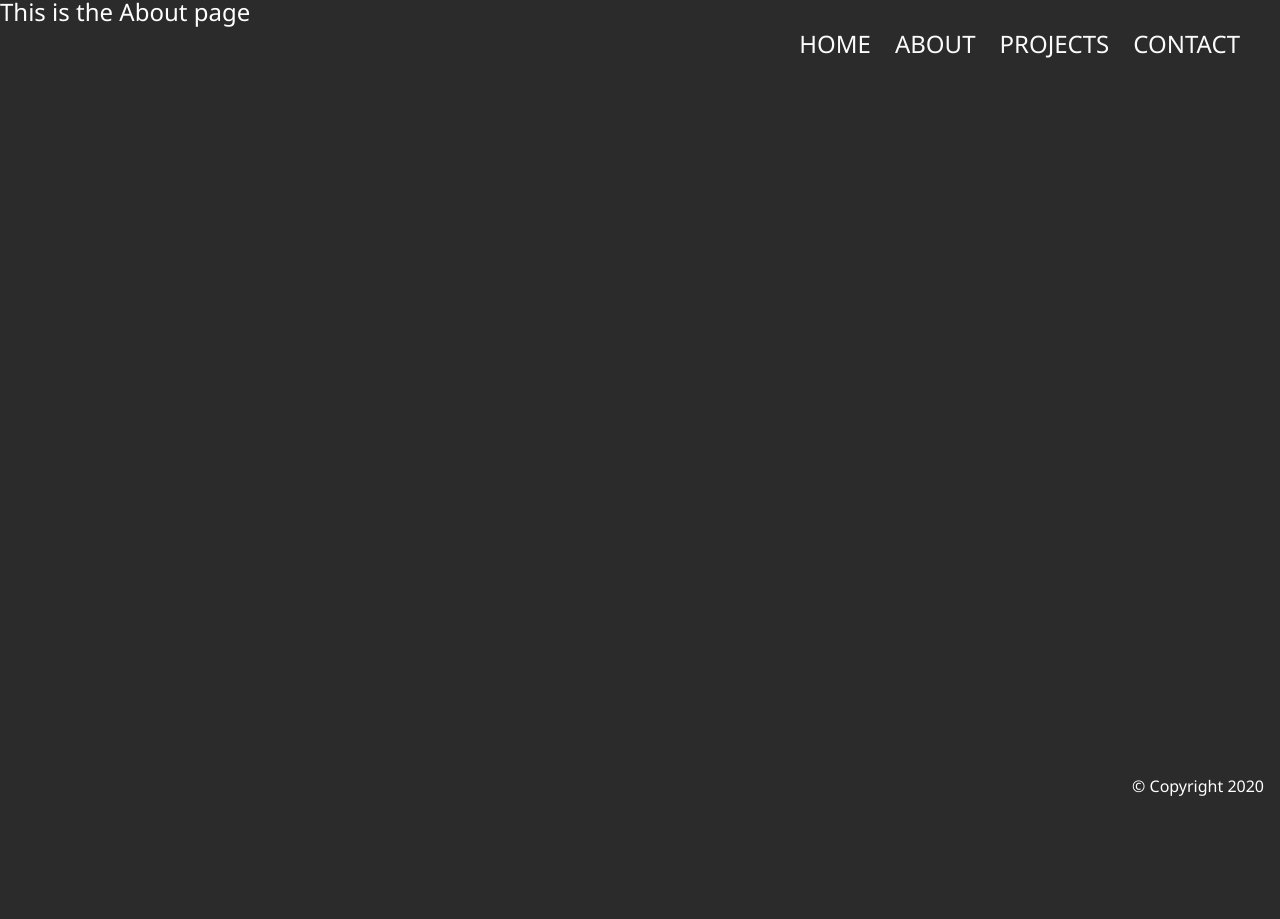
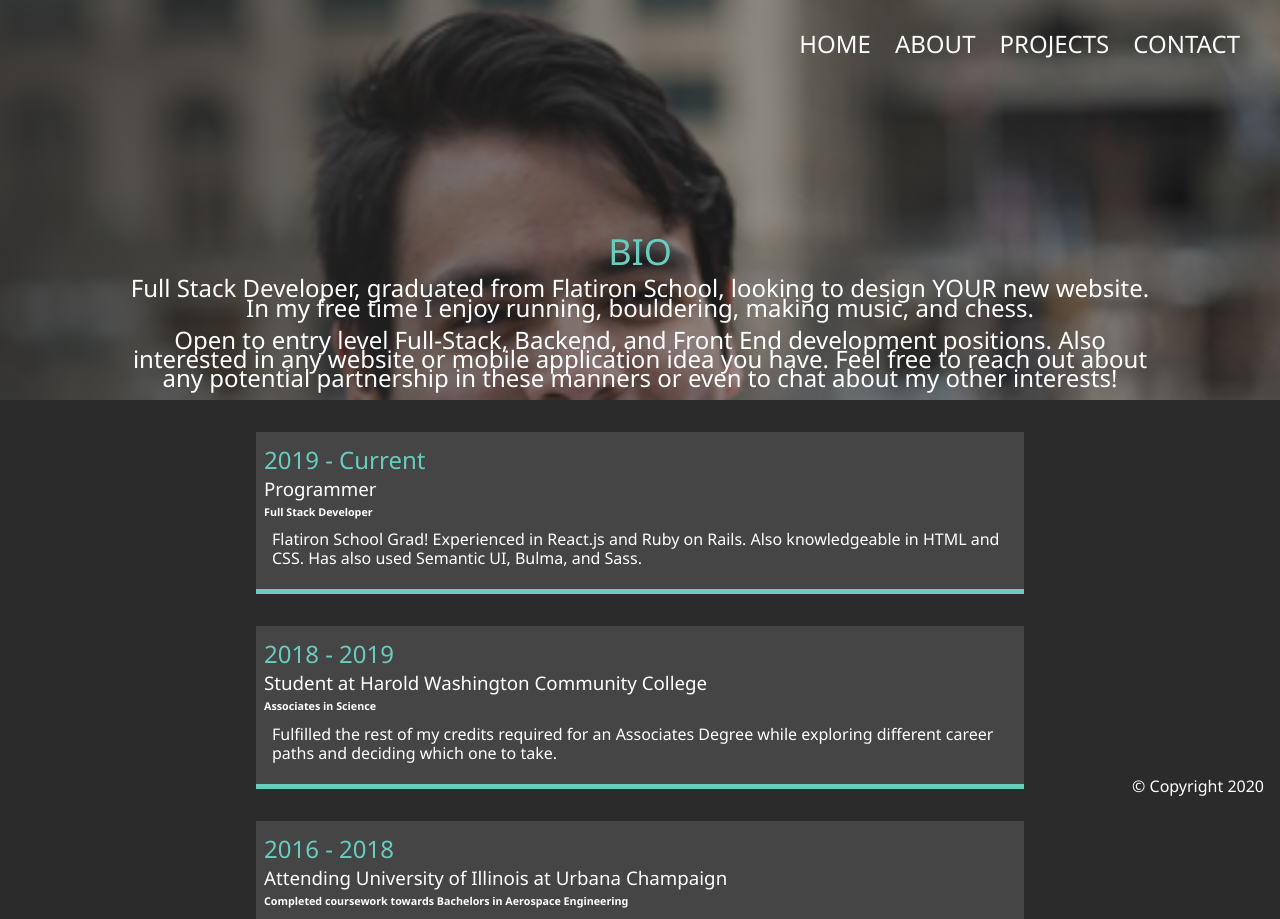
Before and after one commit to alinan-vn/react-portfolio, a React (Create React App) app: page /about in a window 1280 px wide. Shown: the top 919 px of the page. Before the commit the page ends 800 px from the top, so only its background shows below. Built offline with nearby package versions, Linux system fonts and the light colour scheme.

Commit message:
about page and styling, reworked footer into an imported comp, into other pages instead of in first index file

```diff
--- a/src/components/about/index.js
+++ b/src/components/about/index.js
@@ -1,10 +1,41 @@
 import React from 'react';
+import Footer from '../global/footer/index';
 
 class About extends React.Component{
     render(){
         return (
-            <section>
-                <h1>This is the About page</h1>
+            <section className='about'>
+                <div className='about__bio-image'>
+                    <div className='about__bio'>
+                        <h2 className='text-secondary'>BIO</h2>
+                        <p>Full Stack Developer, graduated from Flatiron School, looking to design YOUR new website. In my free time I enjoy running, bouldering, making music, and chess.</p>
+                        <p>Open to entry level Full-Stack, Backend, and Front End development positions. Also interested in any website or mobile application idea you have. Feel free to reach out about any potential partnership in these manners or even to chat about my other interests!</p>
+                    </div>
+                </div>
+
+                <div className='jobs'>
+                    <div className='jobs__job'>
+                        <h2 className='text-secondary'>2019 - Current</h2>
+                        <h3>Programmer</h3>
+                        <h6>Full Stack Developer</h6>
+                        <p>Flatiron School Grad! Experienced in React.js and Ruby on Rails. Also knowledgeable in HTML and CSS. Has also used Semantic UI, Bulma, and Sass.</p>
+                    </div>
+                    <div className='jobs__job'>
+                        <h2 className='text-secondary'>2018 - 2019</h2>
+                        <h3>Student at Harold Washington Community College</h3>
+                        <h6>Associates in Science</h6>
+                        <p>Fulfilled the rest of my credits required for an Associates Degree while exploring different career paths and deciding which one to take.</p>
+                    </div>
+                    <div className='jobs__job'>
+                        <h2 className='text-secondary'>2016 - 2018</h2>
+                        <h3>Attending University of Illinois at Urbana Champaign</h3>
+                        <h6>Completed coursework towards Bachelors in Aerospace Engineering</h6>
+                        <p>Took the general two year math and science classes required for an engineering major. I also took a few Aerospace classes but it ultimately it wasn't for me.</p>
+                    </div>
+                </div>
+
+
+                <Footer />
             </section>
         )
     }
--- a/src/components/landing/index.js
+++ b/src/components/landing/index.js
@@ -1,9 +1,9 @@
 import React from 'react';
+import Footer from '../global/footer/index';
 
 class Landing extends React.Component{
     render(){
         return (
-            <main>
             <section className='home'>
                 <h2>Hi! My Name is</h2>
                 <h1 className='home__name'>
@@ -12,8 +12,9 @@ class Landing extends React.Component{
                 <h2>
                     Web Developer, Designer, Programer
                 </h2>
+
+                <Footer />
             </section>
-            </main>
         )
     }
 }
--- a/src/index.js
+++ b/src/index.js
@@ -10,8 +10,10 @@ import * as serviceWorker from './serviceWorker';
 ReactDOM.render(
   <body>
     <Nav />
-    <App />
-    <Footer />
+    <main>
+      <App />
+    </main>
+
   </body>,
   document.getElementById('root')
 );
```
Lines whose indentation alone changed are shown as unchanged.
